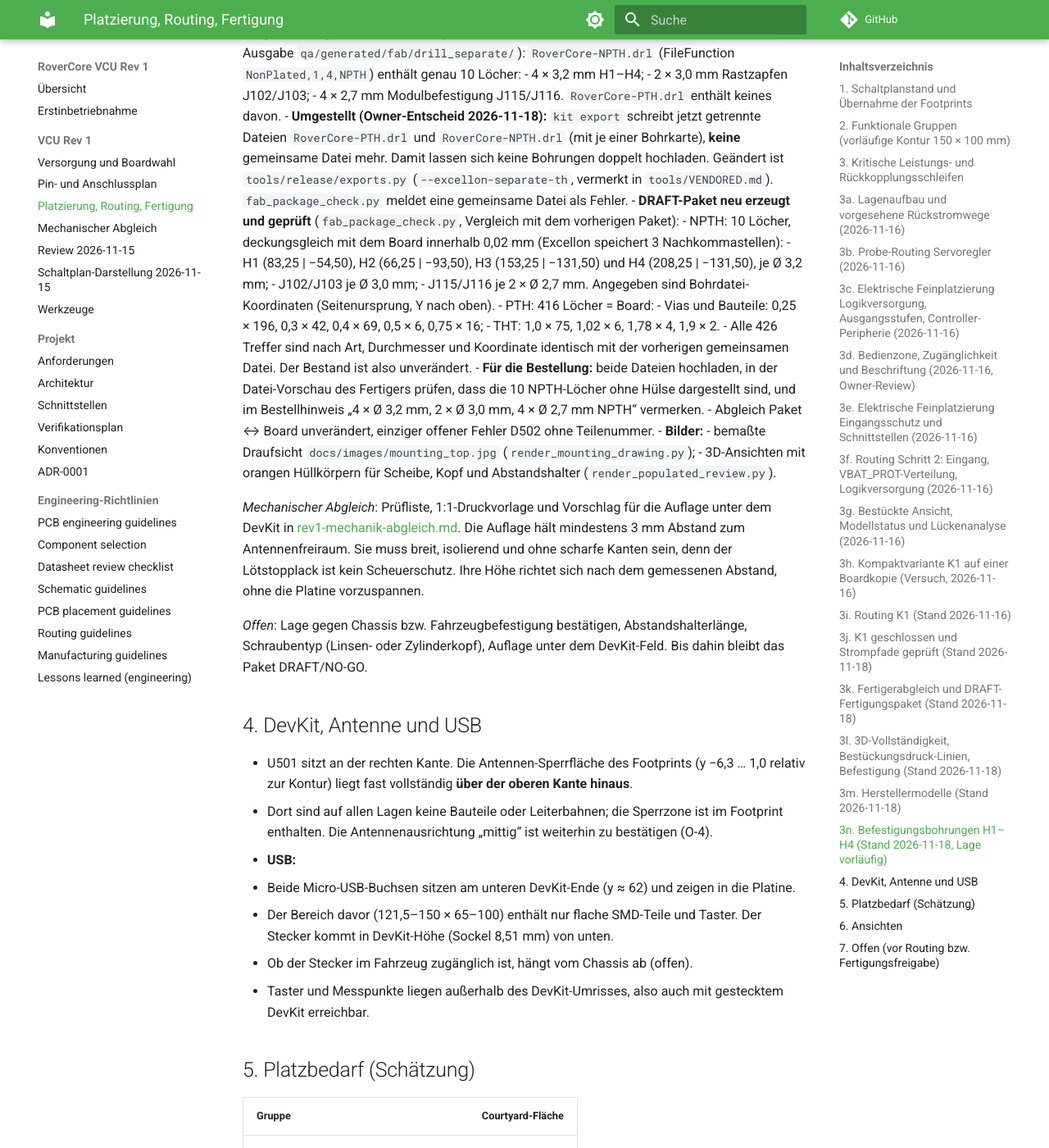
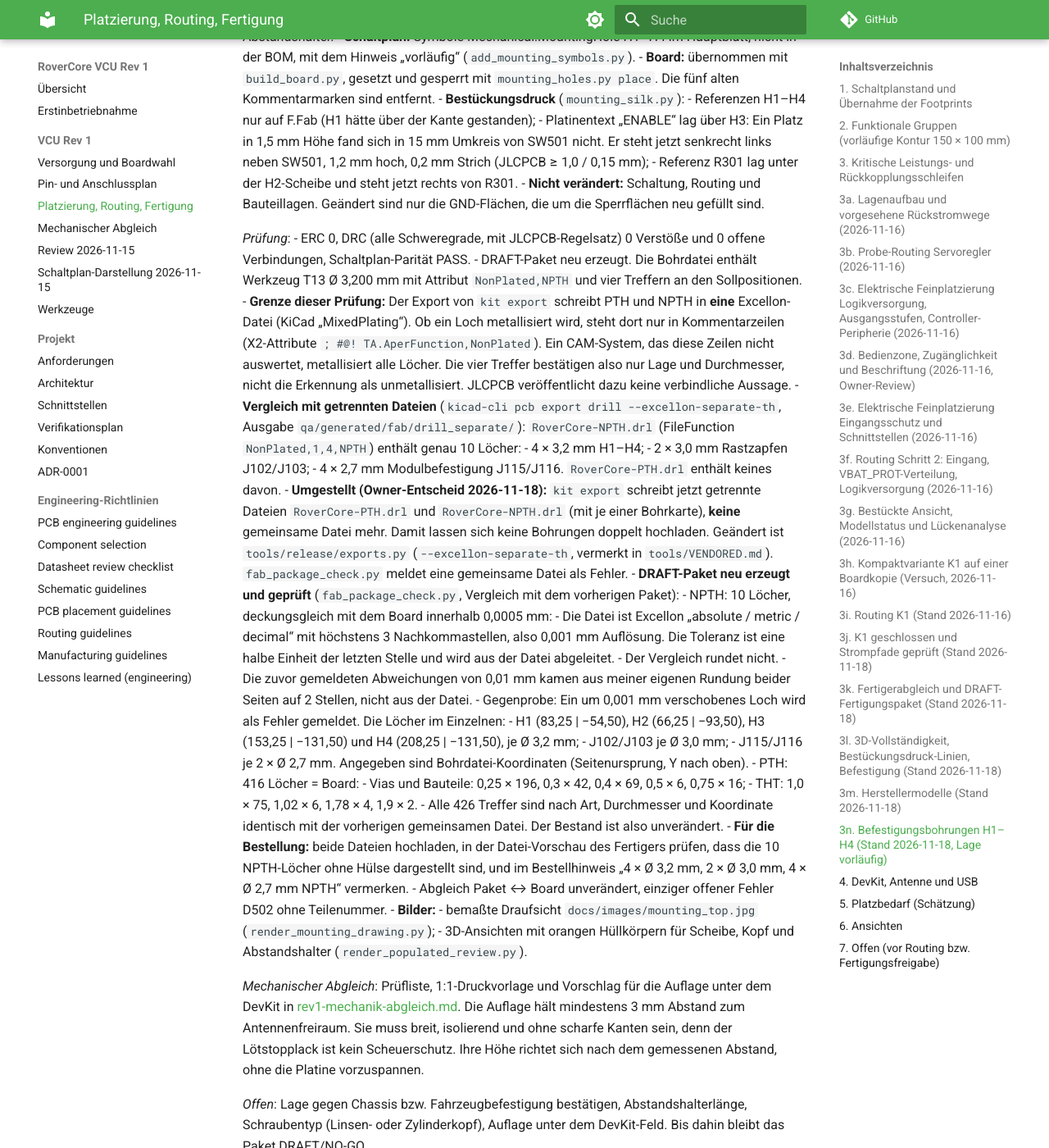
Before and after one commit to CagriCatik/RoverCore, an MkDocs documentation site: the page built from docs/vcu/rev1-platzierung.md, in a window 1280 px wide and 1400 px high, scrolled down 36723 px. Shown: the whole window at 82% size. Built offline with MkDocs 1.6.1 and Material for MkDocs 9.7.7, drawn with Linux system fonts in a browser that asks for light colours; comment, search, counter and statistics services are not loaded; some of the changed text lies outside the part shown.

Commit message:
Report: drill tolerance from Excellon resolution, D502 selection, 3D source follow-up
Co-Authored-By: Claude Opus 5.5 <noreply@anthropic.com>

```diff
--- a/docs/vcu/rev1-platzierung.md
+++ b/docs/vcu/rev1-platzierung.md
@@ -1216,6 +1216,18 @@ Geltungsbedingung).
     (nur Referenzen, skaliert).
 - Befestigung: seit 3n vier M3-NPTH-Bohrungen H1–H4, Lage vorläufig.
 
+- **D502 festgelegt (2026-11-18, schließt den BOM-Teil von O-28):** Würth
+  Elektronik 150060RS75000 (WL-SMCW, 0603, rot, AlInGaP). Werte aus dem
+  [Herstellerdatenblatt](https://www.we-online.com/components/products/datasheet/150060RS75000.pdf):
+  - V_F typ. 2,0 V / max. 2,4 V bei 20 mA, I_F max. 30 mA, λ_dom 625 nm;
+  - Pin 1 = Kathode mit Polaritätsmarke. Das passt zu Device:LED und
+    LED_0603_1608Metric (Pad 1 an GND).
+  - Strom über R504 1 kΩ bei 3,3 V etwa 1,5 mA (Schätzung, V_F bei kleinem
+    Strom aus der Kennlinie nicht abgelesen).
+  - Eine LCSC-Nummer und der JLCPCB-Bestand sind nicht geprüft; das Feld
+    LCSC ist leer.
+  - Der Paketabgleich meldet 0 Fehler.
+
 Erstinbetriebnahme: [docs/bringup.md](../bringup.md) (Versorgung, D501,
 Servostrompfad, Abbruchkriterien).
 
@@ -1341,6 +1353,17 @@ bleiben, wie sie sind.
   Gerenderte Bilder des Modells stehen im README.
 - **Stand `models_3d`:** 12 statt 14 Meldungen. ERC, DRC und Parität bestehen.
 
+*Nachtrag 2026-11-18:* Weitere Suche nach Herstellerquellen ohne Konto ohne
+Ergebnis:
+- **Vishay:** Die Produktseiten zu PowerPAK SO-8 verweisen nur auf das
+  Ultra-Librarian-Portal.
+- **Same Sky:** Das Modell gibt es weiterhin nur mit E-Mail und Zustimmung
+  zu den CAD-Bedingungen.
+- **Drittportale** (SnapMagic, Octopart-Partner): Sie verlangen ebenfalls ein
+  Konto oder eine Anfrage und liefern keine Herstellermodelle.
+- **D502:** Für das jetzt festgelegte Teil 150060RS75000 bleibt das passende
+  KiCad-Bibliotheksmodell LED_0603 im Einsatz.
+
 *Für die blockierten Teile braucht es den Owner:*
 - **Ultra Librarian (TPD1E05U06):** im Browser-Bereich anmelden; dann lade ich
   das Modell und prüfe es wie oben.
@@ -1454,8 +1477,16 @@ das DevKit wird vor dem Einbau gesteckt.
   `fab_package_check.py` meldet eine gemeinsame Datei als Fehler.
 - **DRAFT-Paket neu erzeugt und geprüft** (`fab_package_check.py`, Vergleich
   mit dem vorherigen Paket):
-  - NPTH: 10 Löcher, deckungsgleich mit dem Board innerhalb 0,02 mm
-    (Excellon speichert 3 Nachkommastellen):
+  - NPTH: 10 Löcher, deckungsgleich mit dem Board innerhalb 0,0005 mm:
+    - Die Datei ist Excellon „absolute / metric / decimal“ mit höchstens 3
+      Nachkommastellen, also 0,001 mm Auflösung. Die Toleranz ist eine halbe
+      Einheit der letzten Stelle und wird aus der Datei abgeleitet.
+    - Der Vergleich rundet nicht.
+    - Die zuvor gemeldeten Abweichungen von 0,01 mm kamen aus meiner eigenen
+      Rundung beider Seiten auf 2 Stellen, nicht aus der Datei.
+    - Gegenprobe: Ein um 0,001 mm verschobenes Loch wird als Fehler
+      gemeldet.
+    Die Löcher im Einzelnen:
     - H1 (83,25 | −54,50), H2 (66,25 | −93,50), H3 (153,25 | −131,50) und
       H4 (208,25 | −131,50), je Ø 3,2 mm;
     - J102/J103 je Ø 3,0 mm;
```
Also changed, not shown: README.md (+1 -1 lines).
